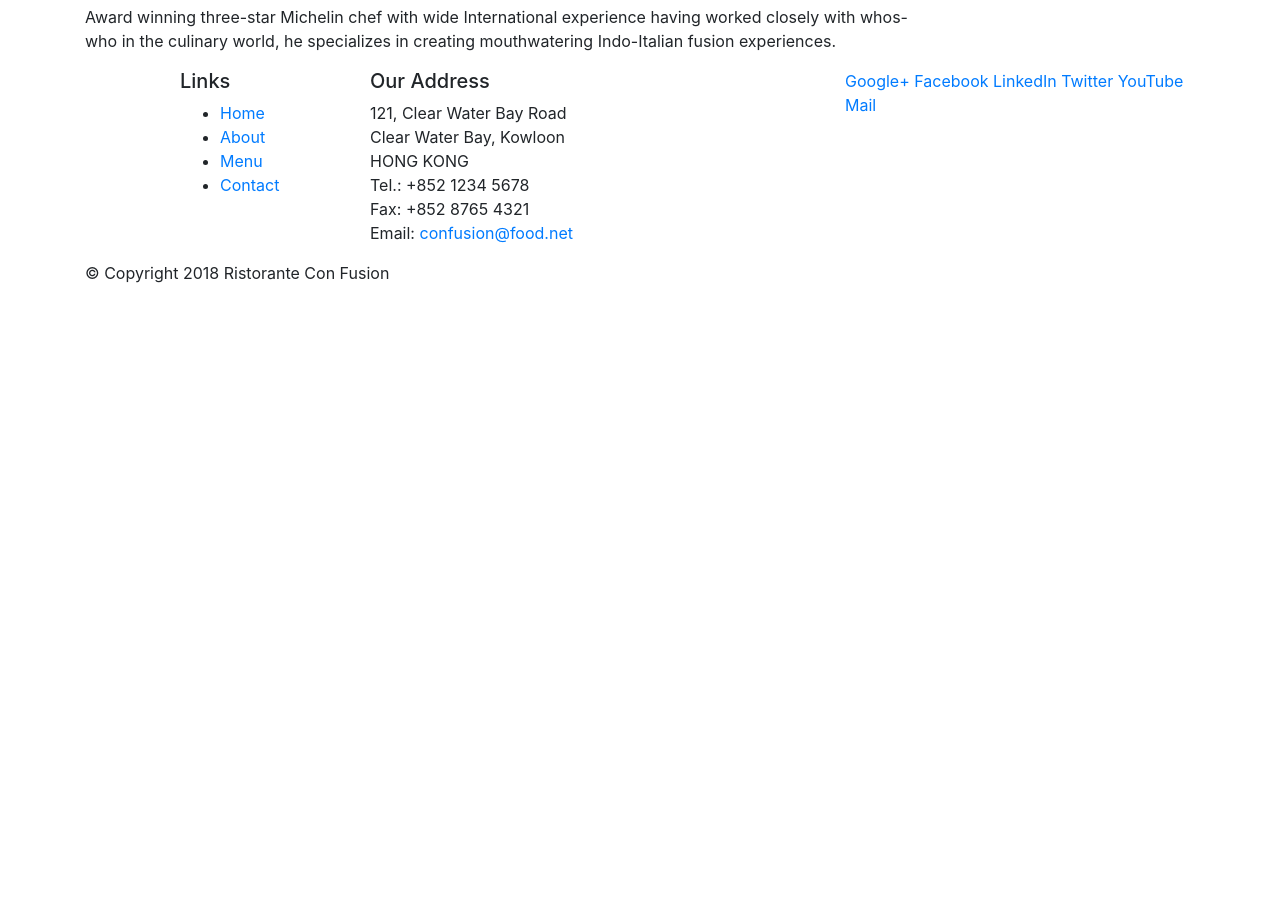
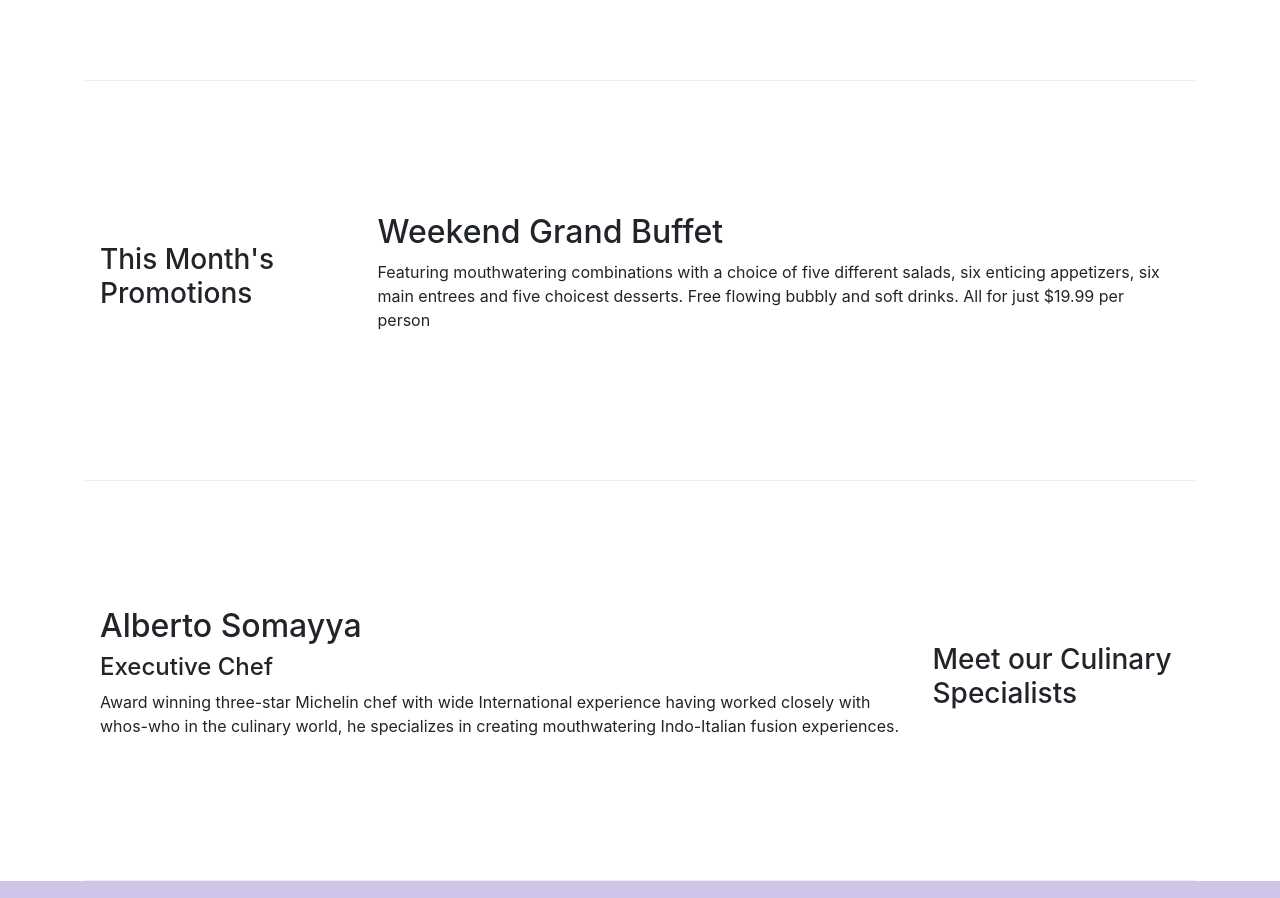
Before and after one commit to felipeflorez/conFusion, a website: page index.html in a window 1280 px wide. Shown: the part 603-1501 px from the top of the page. Before the commit the page ends 904 px from the top, so only its background shows below. Drawn offline with nearby package versions, Linux system fonts and the light colour scheme.

Commit message:
Bootstrap Grid Part Two

```diff
--- a/index.html
+++ b/index.html
@@ -9,6 +9,7 @@
 
     <!-- Bootstrap CSS -->
     <link rel="stylesheet" href="node_modules/bootstrap/dist/css/bootstrap.min.css">
+    <link rel="stylesheet" href="css/styles.css">
     <title>Ristorante Con Fusion</title>
 </head>
 
@@ -16,7 +17,7 @@
 
     <header class="jumbotron">
         <div class="container">
-            <div class="row">
+            <div class="row row-header">
                 <div class="col-12 col-sm-6">
                     <h1>Ristorante con Fusion</h1>
                     <p>We take inspiration from the World's best cuisines, and create a unique fusion experience. Our lipsmacking creations will tickle your culinary senses!</p>
@@ -28,7 +29,7 @@
     </header>
 
     <div class="container">
-        <div class="row">
+        <div class="row row-content align-items-center">
             <div class="col-12 col-sm-4 order-sm-last col-md-3">
                 <h3>Our Lipsmacking Culinary Creations</h3>
             </div>
@@ -38,7 +39,7 @@
             </div>
         </div>
 
-        <div class="row">
+        <div class="row row-content align-items-center">
             <div class="col-12 col-sm-4 col-md-3">
                 <h3>This Month's Promotions</h3>
             </div>
@@ -48,7 +49,7 @@
             </div>
         </div>
 
-        <div class="row">
+        <div class="row row-content align-items-center">
             <div class="col-12 col-sm-4 order-sm-last col-md-3">
                 <h3>Meet our Culinary Specialists</h3>
             </div>
@@ -60,12 +61,12 @@
         </div>
     </div>
 
-    <footer>
+    <footer class="footer">
         <div class="container">
             <div class="row">
                 <div class="col-4 offset-1 col-sm-2">
                     <h5>Links</h5>
-                    <ul>
+                    <ul class="list-unstyled">
                         <li><a href="#">Home</a></li>
                         <li><a href="#">About</a></li>
                         <li><a href="#">Menu</a></li>
@@ -83,8 +84,8 @@
 		              Email: <a href="mailto:confusion@food.net">confusion@food.net</a>
 		           </address>
                 </div>
-                <div class="col-12 col-sm-4">
-                    <div>
+                <div class="col-12 col-sm-4 align-self-center">
+                    <div class="text-center">
                         <a href="http://google.com/+">Google+</a>
                         <a href="http://www.facebook.com/profile.php?id=">Facebook</a>
                         <a href="http://www.linkedin.com/in/">LinkedIn</a>
@@ -94,7 +95,7 @@
                     </div>
                 </div>
            </div>
-           <div class="row">
+           <div class="row justify-content-center">
                 <div class="col-auto">
                     <p>© Copyright 2018 Ristorante Con Fusion</p>
                 </div>
```
